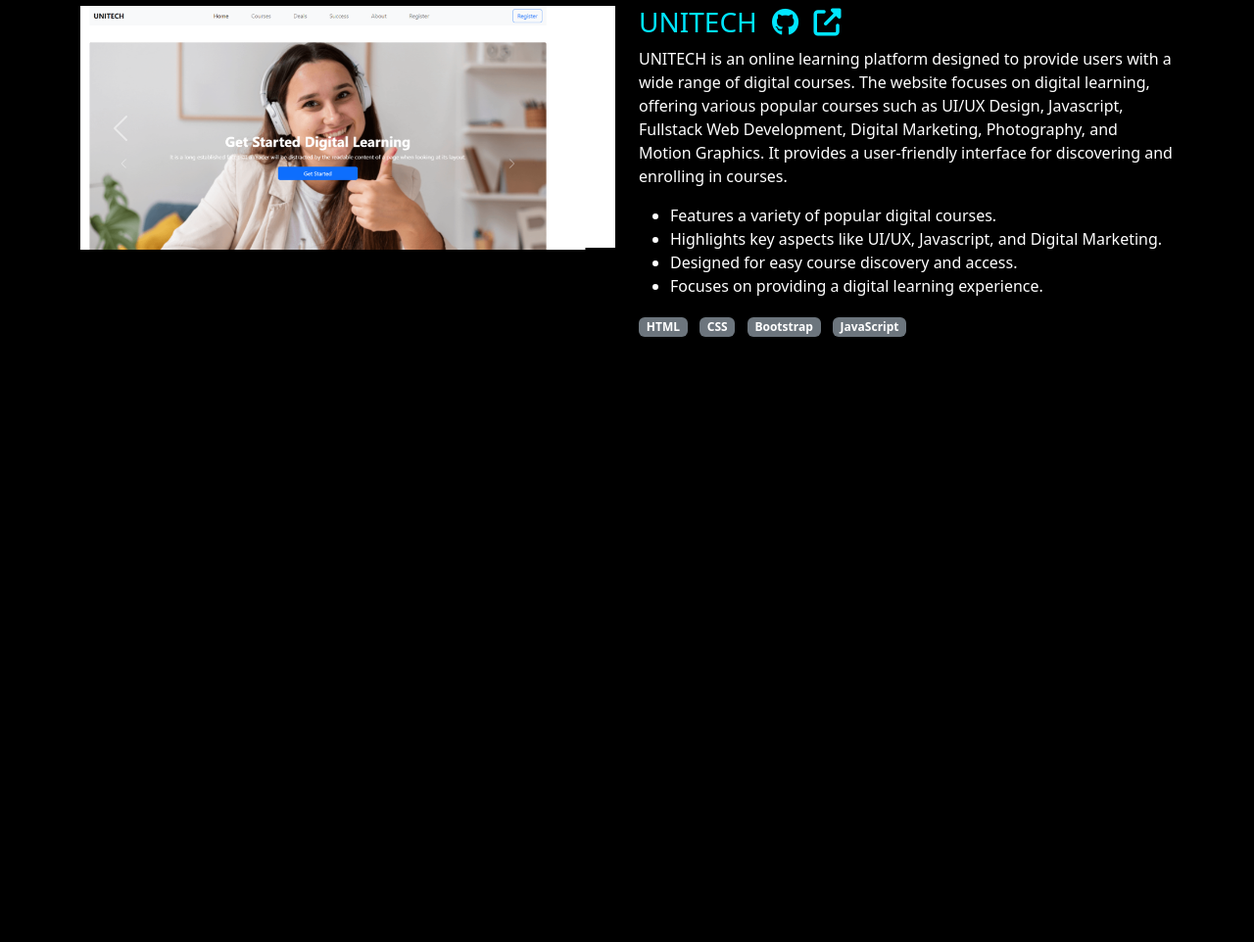
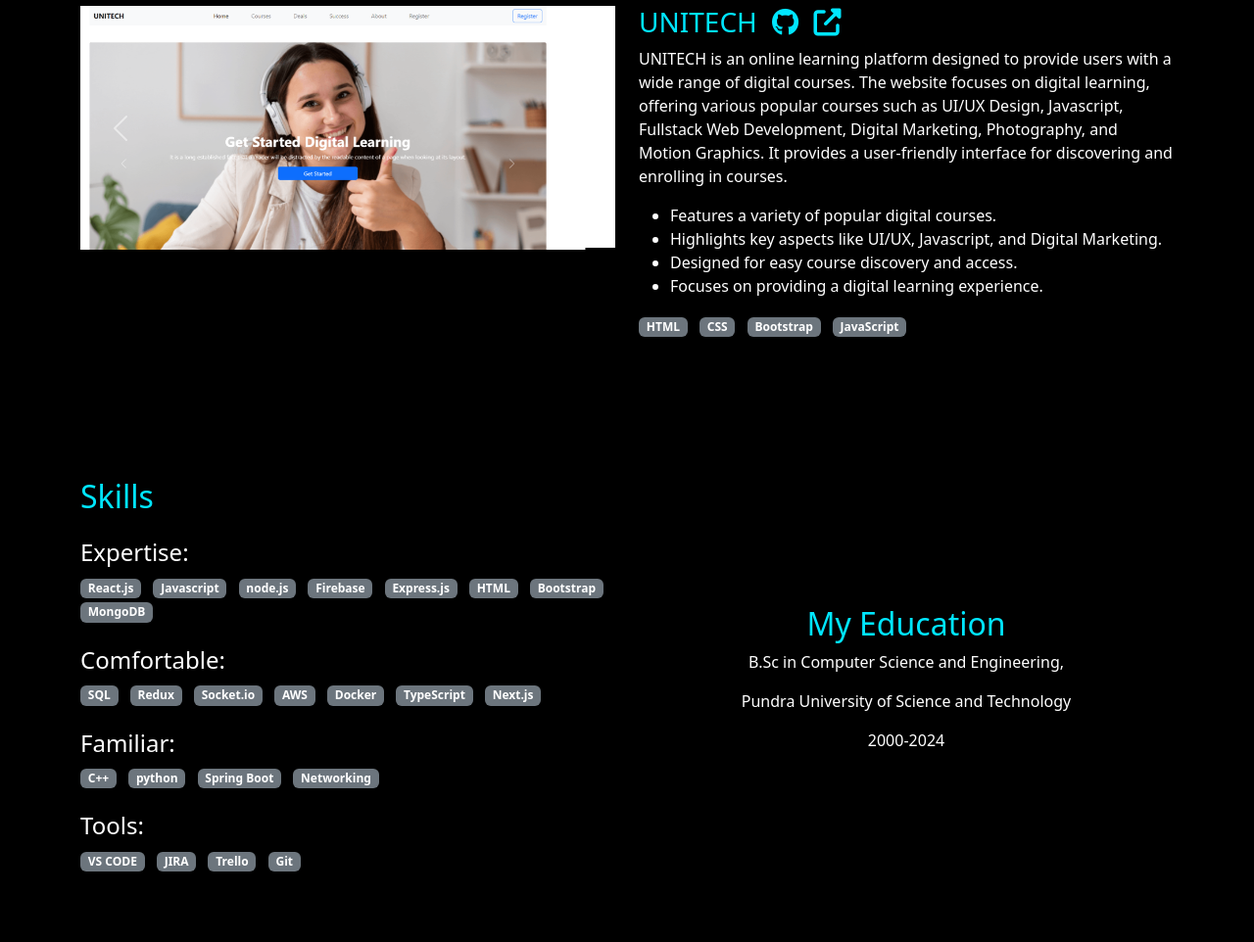
Before and after one commit to syedfarhanreza/portfolio-site-frontend, a plain HTML site: page index.html in a window 1280 px wide. Shown: the part 1336-2298 px from the top of the page at 98% size. Before the commit the page ends 1776 px from the top, so only its background shows below. Drawn offline with nearby package versions, Linux system fonts and the light colour scheme.

Commit message:
Skills Section add

```diff
--- a/index.html
+++ b/index.html
@@ -270,6 +270,62 @@
       </div>
     </section>
 
+    <section id="skills-education" class="py-5 text-white">
+      <div class="container">
+        <div class="row">
+          <div class="col-md-6">
+            <h2 class="text-info mb-4">Skills</h2>
+
+            <h4>Expertise:</h4>
+            <div class="mt-2 mb-4">
+              <span class="badge bg-secondary me-2">React.js</span>
+              <span class="badge bg-secondary me-2">Javascript</span>
+              <span class="badge bg-secondary me-2">node.js</span>
+              <span class="badge bg-secondary me-2">Firebase</span>
+              <span class="badge bg-secondary me-2">Express.js</span>
+              <span class="badge bg-secondary me-2">HTML</span>
+              <span class="badge bg-secondary me-2">Bootstrap</span>
+              <span class="badge bg-secondary me-2">MongoDB</span>
+            </div>
+
+            <h4>Comfortable:</h4>
+            <div class="mt-2 mb-4">
+              <span class="badge bg-secondary me-2">SQL</span>
+              <span class="badge bg-secondary me-2">Redux</span>
+              <span class="badge bg-secondary me-2">Socket.io</span>
+              <span class="badge bg-secondary me-2">AWS</span>
+              <span class="badge bg-secondary me-2">Docker</span>
+              <span class="badge bg-secondary me-2">TypeScript</span>
+              <span class="badge bg-secondary me-2">Next.js</span>
+            </div>
+
+            <h4>Familiar:</h4>
+            <div class="mt-2 mb-4">
+              <span class="badge bg-secondary me-2">C++</span>
+              <span class="badge bg-secondary me-2">python</span>
+              <span class="badge bg-secondary me-2">Spring Boot</span>
+              <span class="badge bg-secondary me-2">Networking</span>
+            </div>
+
+            <h4>Tools:</h4>
+            <div class="mt-2 mb-4">
+              <span class="badge bg-secondary me-2">VS CODE</span>
+              <span class="badge bg-secondary me-2">JIRA</span>
+              <span class="badge bg-secondary me-2">Trello</span>
+              <span class="badge bg-secondary me-2">Git</span>
+            </div>
+
+          </div>
+          <div class="col-md-6 d-flex flex-column justify-content-center align-items-center">
+            <h2 class="text-info">My Education</h2>
+            <p class="text-center">B.Sc in Computer Science and Engineering,</p>
+            <p class="text-center">Pundra University of Science and Technology</p>
+            <p class="text-center">2000-2024</p>
+          </div>
+        </div>
+      </div>
+    </section>
+
     <!-- Bootstrap JS CDN -->
     <script src="https://cdn.jsdelivr.net/npm/bootstrap@5.3.6/dist/js/bootstrap.bundle.min.js"></script>
   </body>
```
